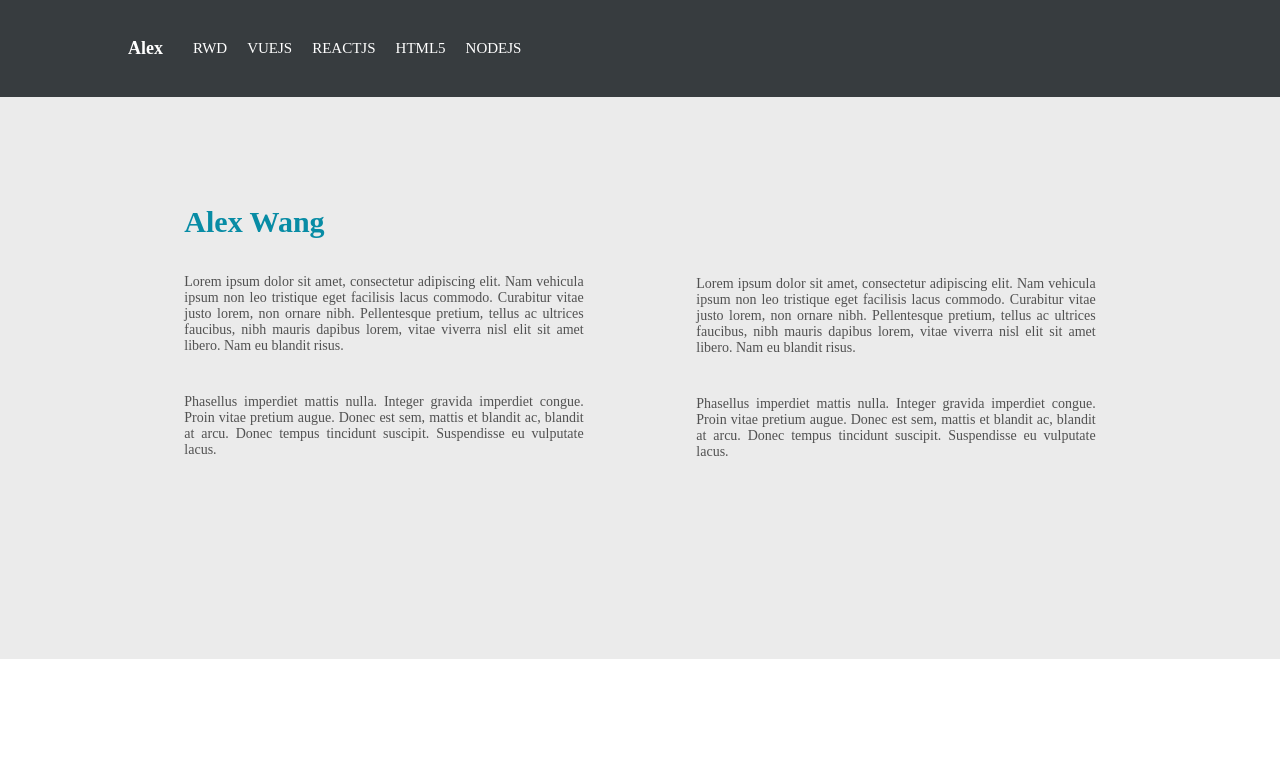
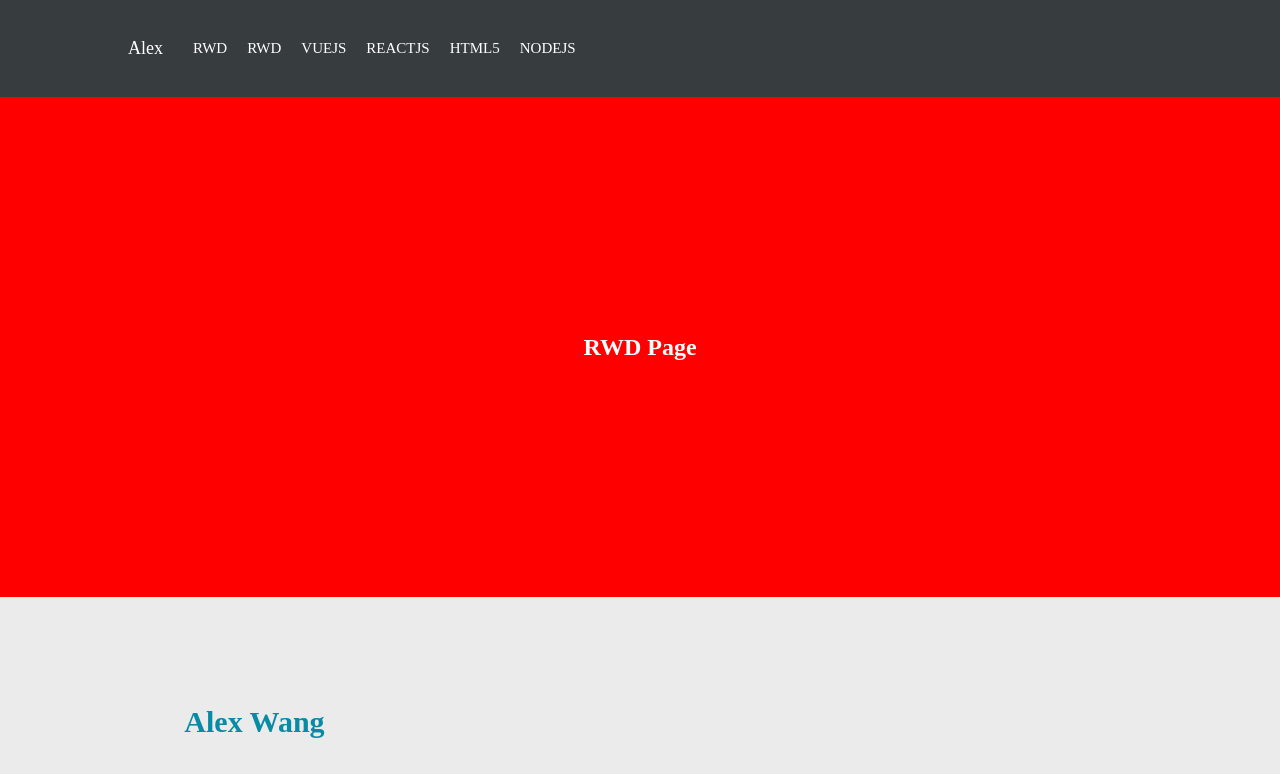
Before and after one commit to k8cchaha/0328-vue-rwd, a Vue app: page /rwd in a window 1280 px wide. Shown: the top 774 px of the page. Built offline with nearby package versions, Linux system fonts and the light colour scheme.

Commit message:
do router test

```diff
--- a/src/components/Header.vue
+++ b/src/components/Header.vue
@@ -1,9 +1,10 @@
 <template>
   <header :class="{ openMenu: isOpen }">
     <nav>
-      <h1>Alex</h1>
+      <router-link to="/" class="Title">Alex</router-link>
       <a id="moblie_menu" @click="handleMenuOpen" href="javascript:;"></a>
       <div>
+        <router-link to="/rwd">RWD</router-link>
         <a href="javascript:;">RWD</a>
         <a href="javascript:;">VUEJS</a>
         <a href="javascript:;">REACTJS</a>
@@ -52,7 +53,7 @@ header {
       width: 100%;
       height: 232px;
     }
-    > h1 {
+    > .Title {
       line-height: 97px;
       font-size: 18px;
       float: left;
--- a/src/router/index.js
+++ b/src/router/index.js
@@ -1,11 +1,22 @@
 import { createRouter, createWebHistory } from "vue-router";
 import HomeView from "../views/HomeView.vue";
+import RwdView from "../views/RwdView.vue";
+import NotFoundView from "../views/NotFoundView.vue";
 
 const routes = [
   {
     path: "/",
     name: "home",
     component: HomeView,
+  },
+  {
+    path: "/rwd",
+    name: "rwd",
+    component: RwdView,
+  },
+  {
+    path: "/:pathMatch(.*)",
+    component: NotFoundView,
   },
 ];
 
--- /dev/null
+++ b/src/views/NotFoundView.vue
@@ -0,0 +1,21 @@
+<template>
+  <div>
+    <h1>404 Not Found</h1>
+  </div>
+</template>
+
+<script>
+export default {};
+</script>
+
+<style scoped>
+div {
+  width: 100%;
+  height: 500px;
+  background-color: red;
+}
+h1 {
+  font-size: 60px;
+  color: white;
+}
+</style>
--- /dev/null
+++ b/src/views/RwdView.vue
@@ -0,0 +1,24 @@
+<template>
+  <div>
+    <h1>RWD Page</h1>
+  </div>
+</template>
+
+<script>
+export default {};
+</script>
+
+<style scoped>
+div {
+  width: 100%;
+  height: 500px;
+  background-color: red;
+  display: flex;
+  justify-content: center;
+  align-items: center;
+}
+h1 {
+  color: white;
+  font-size: 24px;
+}
+</style>
```
